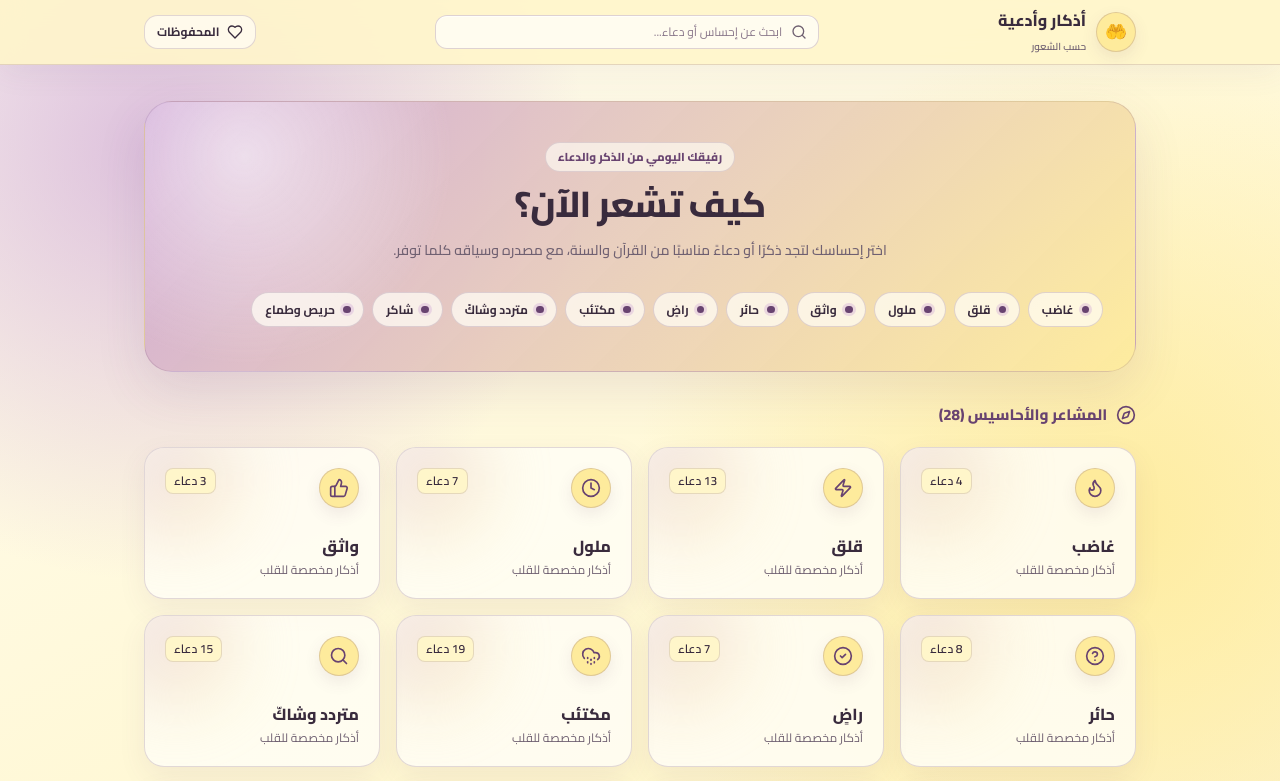
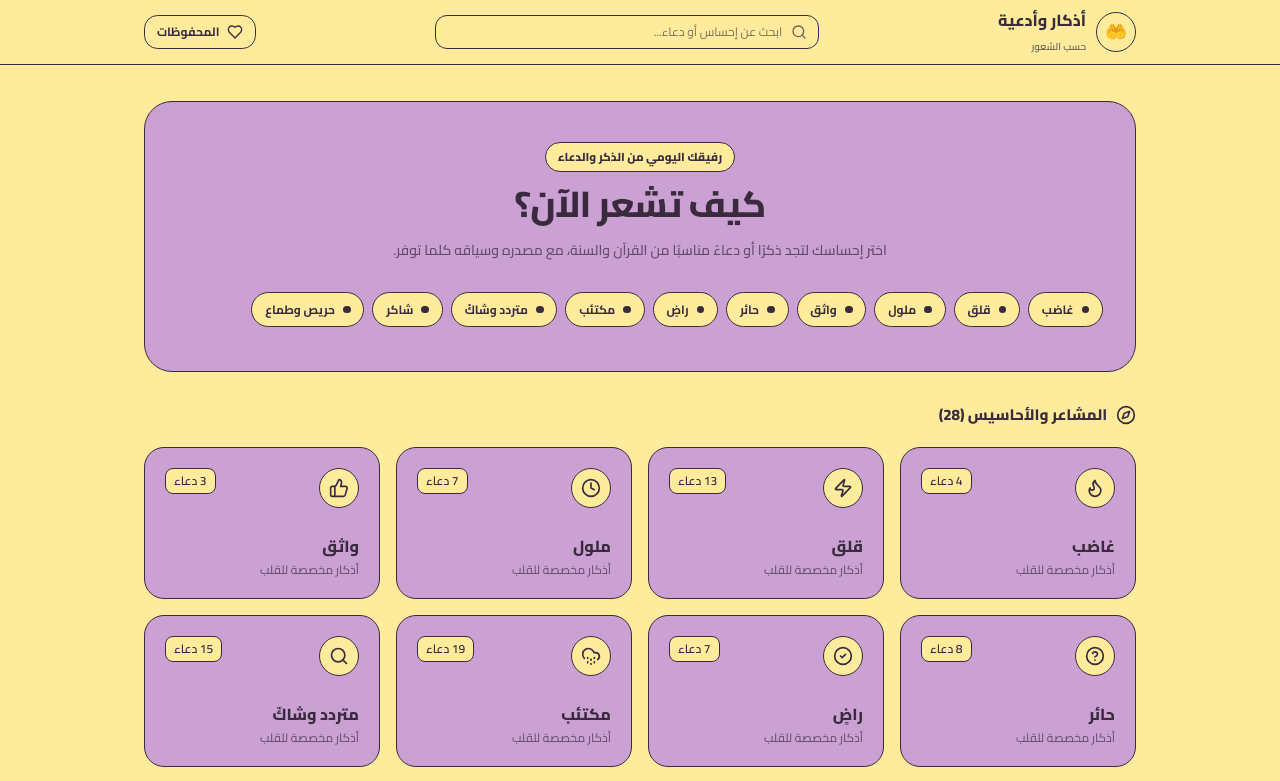
Before and after one commit to MustafaElsayed74/azkar-feeling, a Next.js app: page / in a window 1280 px wide. Shown: the top 781 px of the page. Built offline with nearby package versions, Linux system fonts and the light colour scheme.

Commit message:
fix: use flat palette colors

```diff
--- a/src/app/globals.css
+++ b/src/app/globals.css
@@ -4,16 +4,10 @@
 
 :root {
   --lavender: #cba1d4;
-  --lavender-soft: #ead8ee;
-  --lavender-strong: #9b6aa6;
-  --lavender-deep: #684370;
   --butter: #feeb9c;
-  --butter-soft: #fff6ca;
-  --cream: #fffdf4;
   --ink: #392b3d;
-  --muted: #6f6071;
-  --border: rgba(104, 67, 112, 0.2);
-  --shadow: 0 18px 50px rgba(104, 67, 112, 0.12);
+  --muted: #392b3d;
+  --border: #392b3d;
 }
 
 * {
@@ -21,17 +15,14 @@
 }
 
 html {
-  background: var(--butter-soft);
+  background: var(--butter);
 }
 
 body {
   min-height: 100vh;
   margin: 0;
   color: var(--ink);
-  background:
-    radial-gradient(circle at 12% 8%, rgba(203, 161, 212, 0.65), transparent 27rem),
-    radial-gradient(circle at 88% 28%, rgba(254, 235, 156, 0.9), transparent 31rem),
-    linear-gradient(155deg, #fffdf4 0%, #fff6ca 48%, #ead8ee 125%);
+  background: var(--butter);
   font-family: var(--font-cairo), system-ui, sans-serif;
   direction: rtl;
   -webkit-tap-highlight-color: transparent;
@@ -59,18 +50,18 @@ input {
 
 .theme-muted {
   color: var(--muted);
+  opacity: 0.72;
 }
 
 .site-header {
-  border-bottom: 1px solid rgba(104, 67, 112, 0.18);
-  background: rgba(255, 246, 202, 0.9);
-  box-shadow: 0 8px 30px rgba(104, 67, 112, 0.07);
+  border-bottom: 1px solid var(--border);
+  background: var(--butter);
 }
 
 .site-footer {
   color: var(--ink);
-  border-top: 1px solid rgba(104, 67, 112, 0.18);
-  background: linear-gradient(135deg, rgba(203, 161, 212, 0.46), rgba(254, 235, 156, 0.72));
+  border-top: 1px solid var(--border);
+  background: var(--lavender);
 }
 
 .header-action,
@@ -88,14 +79,14 @@ input {
   padding: 0.45rem 0.75rem;
   border: 1px solid var(--border);
   border-radius: 0.85rem;
-  background: rgba(255, 253, 244, 0.76);
+  background: var(--butter);
   font-size: 0.75rem;
 }
 
 .header-action:hover,
 .pagination-link:hover {
-  border-color: var(--lavender-strong);
-  background: var(--cream);
+  border-color: var(--ink);
+  background: var(--lavender);
   transform: translateY(-1px);
 }
 
@@ -104,8 +95,8 @@ input {
   margin-right: 0.125rem;
   padding: 0.1rem 0.35rem;
   color: var(--ink);
-  background: var(--butter);
-  border: 1px solid rgba(104, 67, 112, 0.16);
+  background: var(--lavender);
+  border: 1px solid var(--border);
   border-radius: 9999px;
   font-size: 0.625rem;
   font-weight: 800;
@@ -114,54 +105,51 @@ input {
 
 .theme-input {
   color: var(--ink);
-  border: 1px solid rgba(104, 67, 112, 0.22);
+  border: 1px solid var(--border);
   outline: none;
-  background: rgba(255, 253, 244, 0.88);
-  box-shadow: inset 0 1px 0 rgba(255, 255, 255, 0.8);
+  background: var(--butter);
 }
 
 .theme-input::placeholder {
-  color: #8b798c;
+  color: var(--ink);
+  opacity: 0.65;
 }
 
 .theme-input:focus {
-  border-color: var(--lavender-deep);
-  box-shadow: 0 0 0 3px rgba(203, 161, 212, 0.3);
+  border-color: var(--ink);
+  box-shadow: 0 0 0 3px var(--lavender);
 }
 
 .hero-panel {
   overflow: hidden;
-  border: 1px solid rgba(104, 67, 112, 0.18);
+  border: 1px solid var(--border);
   border-radius: 1.75rem;
-  background:
-    radial-gradient(circle at 10% 20%, rgba(255, 255, 255, 0.58), transparent 13rem),
-    linear-gradient(135deg, rgba(203, 161, 212, 0.82), rgba(254, 235, 156, 0.88));
-  box-shadow: var(--shadow);
+  background: var(--lavender);
 }
 
 .hero-kicker {
   display: inline-flex;
   padding: 0.35rem 0.75rem;
-  color: var(--lavender-deep);
-  border: 1px solid rgba(104, 67, 112, 0.18);
+  color: var(--ink);
+  border: 1px solid var(--border);
   border-radius: 9999px;
-  background: rgba(255, 253, 244, 0.65);
+  background: var(--butter);
   font-size: 0.72rem;
   font-weight: 800;
 }
 
 .filter-pill {
   padding: 0.45rem 0.8rem;
-  border: 1px solid rgba(104, 67, 112, 0.2);
+  border: 1px solid var(--border);
   border-radius: 9999px;
-  background: rgba(255, 253, 244, 0.75);
+  background: var(--butter);
   font-size: 0.75rem;
   white-space: nowrap;
 }
 
 .filter-pill:hover {
-  border-color: var(--lavender-deep);
-  background: var(--cream);
+  border-color: var(--ink);
+  background: var(--butter);
   transform: translateY(-1px);
 }
 
@@ -169,27 +157,26 @@ input {
   width: 0.48rem;
   height: 0.48rem;
   border-radius: 9999px;
-  background: var(--lavender-deep);
-  box-shadow: 0 0 0 3px rgba(203, 161, 212, 0.35);
+  background: var(--ink);
 }
 
 .section-heading {
   display: flex;
   align-items: center;
   gap: 0.55rem;
-  color: var(--lavender-deep);
+  color: var(--ink);
   font-size: 0.95rem;
   font-weight: 800;
 }
 
 .text-link,
 .source-link {
-  color: var(--lavender-deep);
+  color: var(--ink);
 }
 
 .text-link:hover,
 .source-link:hover {
-  color: #4f3156;
+  color: var(--ink);
   text-decoration: underline;
 }
 
@@ -198,8 +185,7 @@ input {
 .glass-card {
   color: var(--ink);
   border: 1px solid var(--border);
-  background: rgba(255, 253, 244, 0.88);
-  box-shadow: 0 10px 28px rgba(104, 67, 112, 0.08);
+  background: var(--lavender);
 }
 
 .theme-card {
@@ -209,8 +195,7 @@ input {
 
 .theme-card:hover,
 .clean-card:hover {
-  border-color: rgba(104, 67, 112, 0.48);
-  box-shadow: 0 16px 36px rgba(104, 67, 112, 0.14);
+  border-color: var(--ink);
   transform: translateY(-2px);
 }
 
@@ -220,16 +205,7 @@ input {
 }
 
 .theme-orb {
-  position: absolute;
-  top: -2rem;
-  left: -2rem;
-  width: 8rem;
-  height: 8rem;
-  border-radius: 9999px;
-  opacity: 0.34;
-  background: linear-gradient(135deg, var(--lavender), var(--butter));
-  filter: blur(1.9rem);
-  pointer-events: none;
+  display: none;
 }
 
 .theme-icon-wrap {
@@ -238,18 +214,17 @@ input {
   justify-content: center;
   width: 2.5rem;
   height: 2.5rem;
-  color: var(--lavender-deep);
-  border: 1px solid rgba(104, 67, 112, 0.2);
+  color: var(--ink);
+  border: 1px solid var(--border);
   border-radius: 9999px;
   background: var(--butter);
-  box-shadow: 0 6px 16px rgba(104, 67, 112, 0.1);
 }
 
 .theme-badge,
 .repeat-badge {
   color: var(--ink);
-  border: 1px solid rgba(104, 67, 112, 0.17);
-  background: var(--butter-soft);
+  border: 1px solid var(--border);
+  background: var(--butter);
 }
 
 .theme-badge {
@@ -267,7 +242,7 @@ input {
 }
 
 .divider {
-  border-color: rgba(104, 67, 112, 0.16);
+  border-color: var(--border);
   border-style: solid;
   border-width: 0;
   border-bottom-width: 1px;
@@ -281,7 +256,7 @@ div.divider {
 
 .feeling-label,
 .reference-label {
-  color: var(--lavender-deep);
+  color: var(--ink);
 }
 
 .dua-card:hover {
@@ -289,10 +264,10 @@ div.divider {
 }
 
 .dua-arabic-box {
-  color: #4e3155;
-  border: 1px solid rgba(104, 67, 112, 0.16);
+  color: var(--ink);
+  border: 1px solid var(--border);
   border-radius: 1.25rem;
-  background: linear-gradient(135deg, rgba(203, 161, 212, 0.24), rgba(254, 235, 156, 0.34));
+  background: var(--butter);
 }
 
 .font-arabic {
@@ -303,20 +278,20 @@ div.divider {
 
 .details-drawer,
 .detail-copy {
-  border: 1px solid rgba(104, 67, 112, 0.15);
+  border: 1px solid var(--border);
   border-radius: 1rem;
-  background: rgba(234, 216, 238, 0.35);
+  background: var(--butter);
 }
 
 .detail-heading {
   margin-bottom: 0.4rem;
-  color: var(--lavender-deep);
+  color: var(--ink);
   font-weight: 800;
 }
 
 .detail-copy {
   padding: 0.8rem;
-  color: #4c3d50;
+  color: var(--ink);
   font-family: var(--font-cairo), system-ui, sans-serif;
   line-height: 1.8;
   text-align: left;
@@ -336,9 +311,9 @@ div.divider {
 
 .icon-button,
 .secondary-button {
-  color: var(--lavender-deep);
-  border: 1px solid rgba(104, 67, 112, 0.2);
-  background: rgba(255, 253, 244, 0.82);
+  color: var(--ink);
+  border: 1px solid var(--border);
+  background: var(--butter);
 }
 
 .icon-button {
@@ -347,15 +322,17 @@ div.divider {
 
 .icon-button:hover,
 .secondary-button:hover {
-  color: #4f3156;
-  border-color: var(--lavender-strong);
-  background: var(--butter-soft);
+  color: var(--ink);
+  border-color: var(--ink);
+  background: var(--butter);
+  transform: translateY(-1px);
 }
 
 .icon-button.is-bookmarked {
-  color: #93445e;
-  border-color: rgba(147, 68, 94, 0.32);
-  background: #ffe1e8;
+  color: var(--ink);
+  border-color: var(--ink);
+  background: var(--butter);
+  box-shadow: inset 0 0 0 2px var(--ink);
 }
 
 .secondary-button {
@@ -369,26 +346,26 @@ div.divider {
 
 .primary-button {
   padding: 0.7rem 1.2rem;
-  color: #fffdf4;
-  background: var(--lavender-deep);
-  box-shadow: 0 8px 20px rgba(104, 67, 112, 0.22);
+  color: var(--ink);
+  border: 1px solid var(--border);
+  background: var(--lavender);
 }
 
 .primary-button:hover {
-  background: #523458;
+  background: var(--lavender);
   transform: translateY(-1px);
 }
 
 .danger-button {
   padding: 0.55rem 0.8rem;
-  color: #7c2c47;
-  border: 1px solid rgba(147, 68, 94, 0.25);
-  background: #ffe1e8;
+  color: var(--ink);
+  border: 1px solid var(--border);
+  background: var(--butter);
   font-size: 0.75rem;
 }
 
 .danger-button:hover {
-  background: #ffd3de;
+  background: var(--lavender);
 }
 
 .source-link {
@@ -397,12 +374,12 @@ div.divider {
 }
 
 .back-link {
-  color: var(--lavender-deep);
+  color: var(--ink);
   font-size: 0.78rem;
 }
 
 .back-link:hover {
-  color: #4f3156;
+  color: var(--ink);
   transform: translateX(2px);
 }
 
@@ -410,7 +387,7 @@ div.divider {
   padding: 0.6rem 0.8rem;
   border: 1px solid var(--border);
   border-radius: 0.9rem;
-  background: rgba(255, 253, 244, 0.78);
+  background: var(--butter);
 }
 
 .heart-icon-wrap,
@@ -419,9 +396,9 @@ div.divider {
   flex: 0 0 auto;
   align-items: center;
   justify-content: center;
-  color: #874058;
+  color: var(--ink);
   border-radius: 1.1rem;
-  background: #ffe1e8;
+  background: var(--butter);
 }
 
 .heart-icon-wrap {
@@ -435,9 +412,8 @@ div.divider {
 
 .mobile-nav {
   color: var(--muted);
-  border-top: 1px solid rgba(104, 67, 112, 0.2);
-  background: rgba(255, 246, 202, 0.94);
-  box-shadow: 0 -8px 25px rgba(104, 67, 112, 0.08);
+  border-top: 1px solid var(--border);
+  background: var(--butter);
 }
 
 .mobile-nav-link {
@@ -451,15 +427,16 @@ div.divider {
 }
 
 .mobile-nav-link.is-active {
-  color: var(--lavender-deep);
+  color: var(--ink);
+  text-decoration: underline;
+  text-underline-offset: 0.25em;
 }
 
 .crisis-card {
-  color: #572d3c;
-  border: 1px solid rgba(147, 68, 94, 0.28);
+  color: var(--ink);
+  border: 1px solid var(--border);
   border-radius: 1.5rem;
-  background: linear-gradient(135deg, #fff0f3, #fff6ca);
-  box-shadow: 0 12px 30px rgba(147, 68, 94, 0.1);
+  background: var(--lavender);
 }
 
 .crisis-icon {
@@ -468,7 +445,7 @@ div.divider {
 }
 
 .crisis-link {
-  color: #78344c;
+  color: var(--ink);
   font-size: 0.78rem;
   font-weight: 800;
   text-decoration: underline;
@@ -479,7 +456,7 @@ a:focus-visible,
 button:focus-visible,
 input:focus-visible,
 audio:focus-visible {
-  outline: 3px solid var(--lavender-deep);
+  outline: 3px solid var(--ink);
   outline-offset: 3px;
 }
 
@@ -489,12 +466,12 @@ audio:focus-visible {
 }
 
 ::-webkit-scrollbar-track {
-  background: var(--butter-soft);
+  background: var(--butter);
 }
 
 ::-webkit-scrollbar-thumb {
   border-radius: 9999px;
-  background: var(--lavender-strong);
+  background: var(--lavender);
 }
 
 .no-scrollbar::-webkit-scrollbar {
--- a/src/app/manifest.ts
+++ b/src/app/manifest.ts
@@ -7,7 +7,7 @@ export default function manifest(): MetadataRoute.Manifest {
     description: 'أذكار وأدعية من القرآن والسنة مصنفة حسب الشعور.',
     start_url: '/',
     display: 'standalone',
-    background_color: '#FFF6CA',
+    background_color: '#FEEB9C',
     theme_color: '#FEEB9C',
     lang: 'ar',
     dir: 'rtl',
--- a/src/app/opengraph-image.tsx
+++ b/src/app/opengraph-image.tsx
@@ -14,7 +14,7 @@ export default function OpenGraphImage() {
           display: 'flex',
           alignItems: 'center',
           justifyContent: 'center',
-          background: 'linear-gradient(135deg, #FEEB9C 0%, #FFF6CA 45%, #CBA1D4 100%)',
+          background: '#FEEB9C',
           color: '#392B3D',
           fontFamily: 'sans-serif',
           direction: 'rtl',
@@ -26,14 +26,14 @@ export default function OpenGraphImage() {
             flexDirection: 'column',
             alignItems: 'center',
             padding: '64px 90px',
-            border: '3px solid rgba(104, 67, 112, 0.28)',
+            border: '3px solid #392B3D',
             borderRadius: 44,
-            background: 'rgba(255, 253, 244, 0.72)',
+            background: '#CBA1D4',
           }}
         >
           <div style={{ fontSize: 76, marginBottom: 20 }}>🤲</div>
           <div style={{ fontSize: 64, fontWeight: 800 }}>أذكار وأدعية</div>
-          <div style={{ marginTop: 18, fontSize: 32, color: '#684370' }}>
+          <div style={{ marginTop: 18, fontSize: 32, color: '#392B3D' }}>
             حسب شعورك
           </div>
         </div>
```
